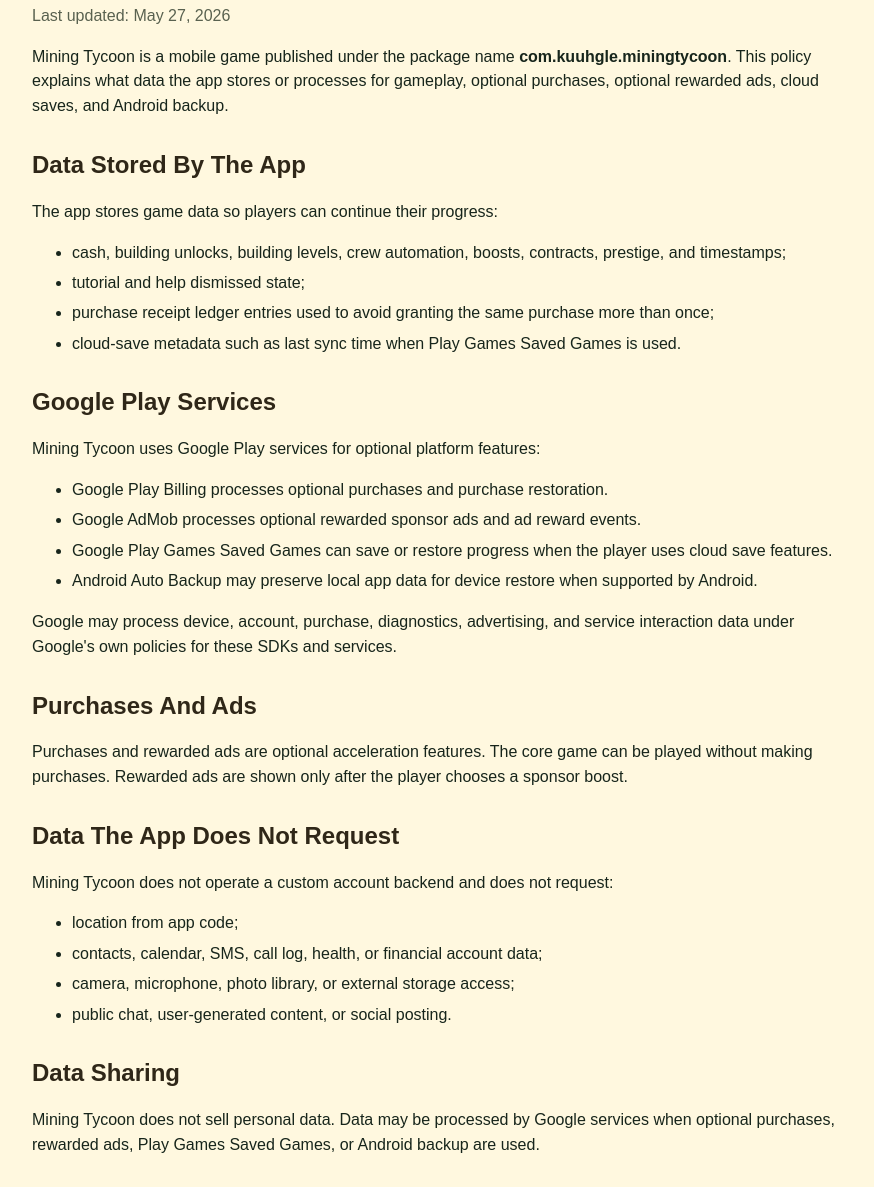
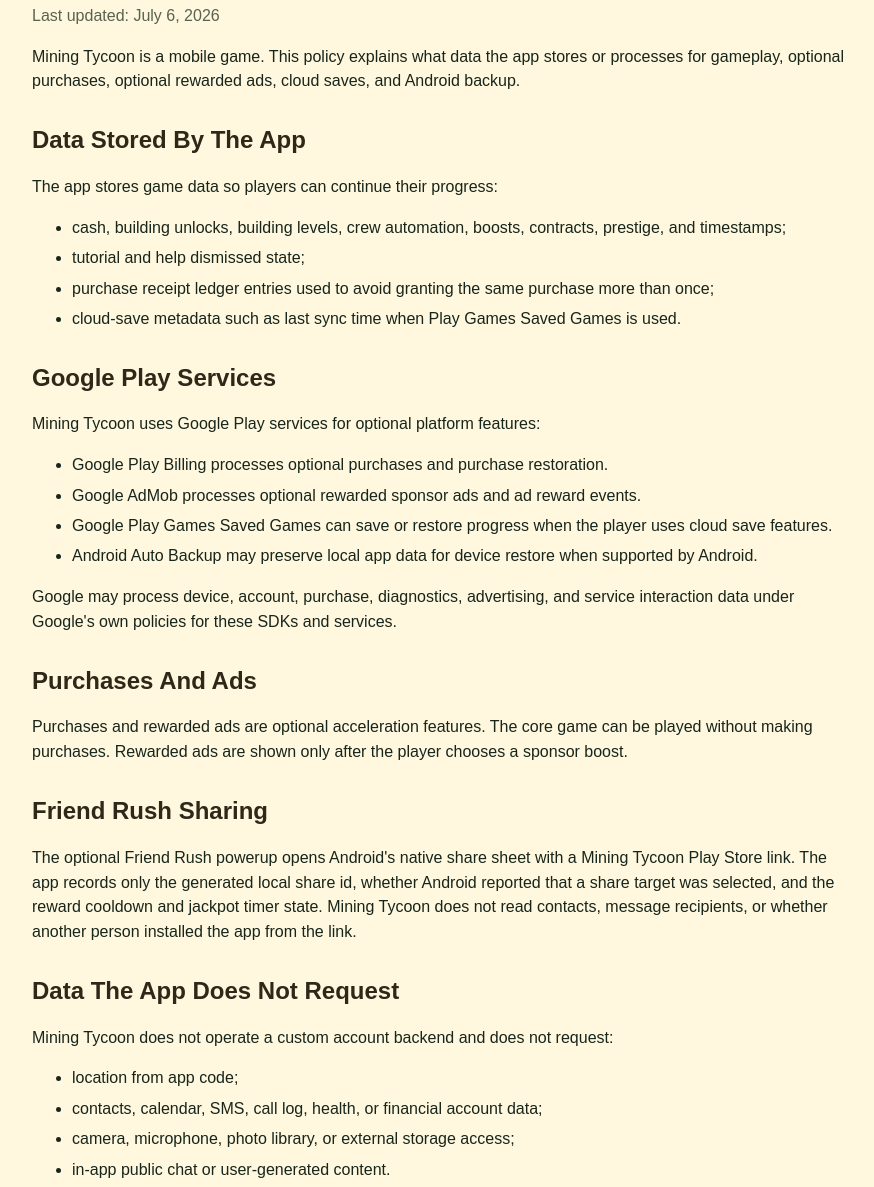
Before and after one commit to davemessew/mining-tycoon-privacy, a plain HTML site: page privacy-policy.html in a window 1280 px wide. Shown: the part 100-1287 px from the top of the page, without its empty margins (198-1072 px from the left). Drawn offline with Linux system fonts and the light colour scheme.

Commit message:
Update Mining Tycoon privacy policy

```diff
--- a/privacy-policy.html
+++ b/privacy-policy.html
@@ -43,13 +43,12 @@
   <body>
     <main>
       <h1>Mining Tycoon Privacy Policy</h1>
-      <p class="updated">Last updated: May 27, 2026</p>
+      <p class="updated">Last updated: July 6, 2026</p>
 
       <p>
-        Mining Tycoon is a mobile game published under the package name
-        <strong>com.kuuhgle.miningtycoon</strong>. This policy explains what
-        data the app stores or processes for gameplay, optional purchases,
-        optional rewarded ads, cloud saves, and Android backup.
+        Mining Tycoon is a mobile game. This policy explains what data the app
+        stores or processes for gameplay, optional purchases, optional rewarded
+        ads, cloud saves, and Android backup.
       </p>
 
       <h2>Data Stored By The App</h2>
@@ -84,13 +83,22 @@
         after the player chooses a sponsor boost.
       </p>
 
+      <h2>Friend Rush Sharing</h2>
+      <p>
+        The optional Friend Rush powerup opens Android's native share sheet with
+        a Mining Tycoon Play Store link. The app records only the generated local
+        share id, whether Android reported that a share target was selected, and the reward
+        cooldown and jackpot timer state. Mining Tycoon does not read contacts, message
+        recipients, or whether another person installed the app from the link.
+      </p>
+
       <h2>Data The App Does Not Request</h2>
       <p>Mining Tycoon does not operate a custom account backend and does not request:</p>
       <ul>
         <li>location from app code;</li>
         <li>contacts, calendar, SMS, call log, health, or financial account data;</li>
         <li>camera, microphone, photo library, or external storage access;</li>
-        <li>public chat, user-generated content, or social posting.</li>
+        <li>in-app public chat or user-generated content.</li>
       </ul>
 
       <h2>Data Sharing</h2>
```
